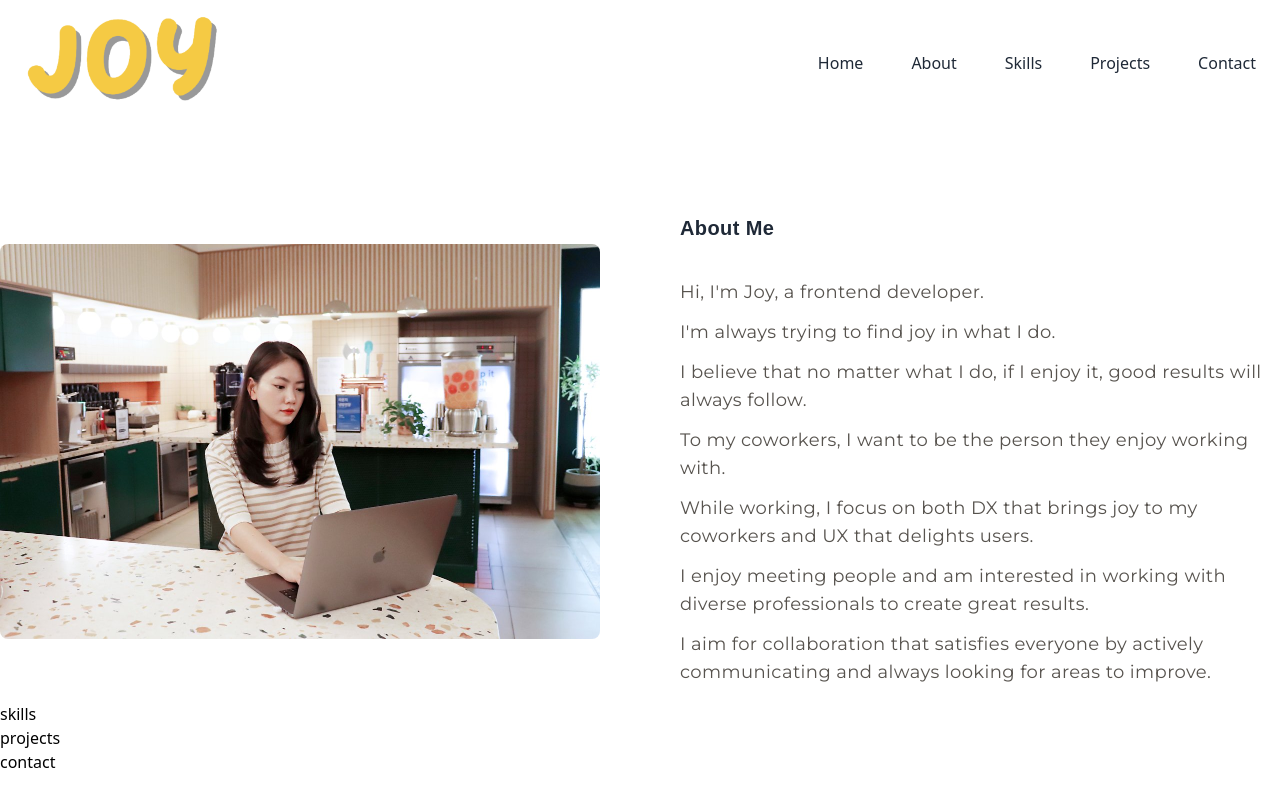
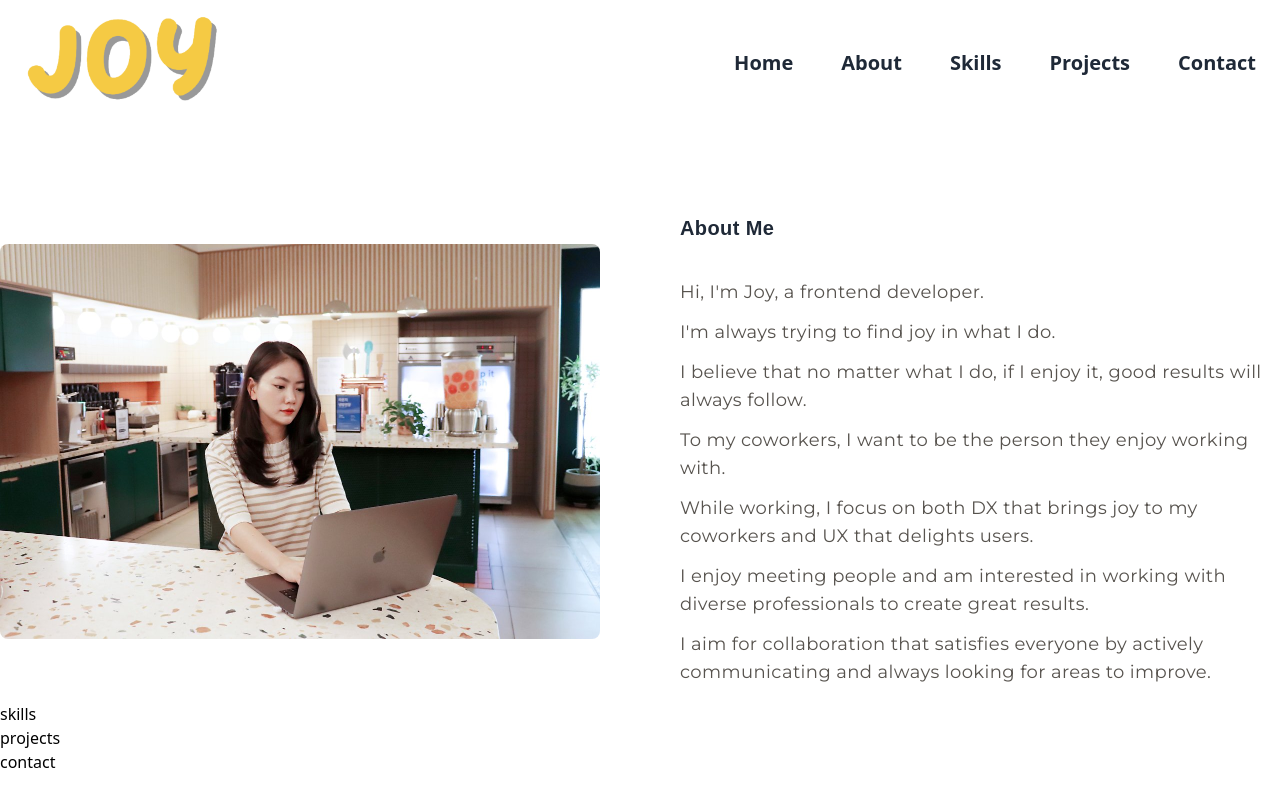
Before and after one commit to joyy-frontend/portfolio, a React (Create React App) app: page / in a window 1280 px wide. Built offline with nearby package versions, Linux system fonts and the light colour scheme; a web font is replaced by a local one.

Commit message:
add Navbar font style

```diff
--- a/src/components/Navbar.tsx
+++ b/src/components/Navbar.tsx
@@ -6,14 +6,15 @@ const Navbar: React.FC = () => {
     <nav className="w-full bg-white shadow-none">
       <div className="flex items-center justify-between px-6 py-4">
         <Link to="/" className="logo">
-          <img src="/logo.png" alt="Logo" className="max-w-[200px] h-auto"/>
+          <img src="/logo.png" alt="Logo" className="max-w-[200px] h-auto cursor-pointer"/>
         </Link>
         <ul className="flex space-x-12">
-          <li><Link to="home" smooth={true} duration={500} className="text-gray-800 hover:text-blue-500 font-medium no-underline">Home</Link></li>
-          <li><Link to="about" smooth={true} duration={500} className="text-gray-800 hover:text-blue-500 font-medium no-underline">About</Link></li>
-          <li><Link to="skills" smooth={true} duration={500} className="text-gray-800 hover:text-blue-500 font-medium no-underline">Skills</Link></li>
-          <li><Link to="projects" smooth={true} duration={500} className="text-gray-800 hover:text-blue-500 font-medium no-underline">Projects</Link></li>
-          <li><Link to="contact" smooth={true} duration={500} className="text-gray-800 hover:text-blue-500 font-medium no-underline">Contact</Link></li>
+          <li><Link to="home" smooth={true} duration={500} className="text-gray-800 hover:text-blue-500 font-black text-lg md:text-xl no-underline">Home</Link></li>
+          <li><Link to="about" smooth={true} duration={500} className="text-gray-800 hover:text-blue-500 font-black text-lg md:text-xl no-underline">About</Link></li>
+          <li><Link to="skills" smooth={true} duration={500} className="text-gray-800 hover:text-blue-500 font-black text-lg md:text-xl no-underline">Skills</Link></li>
+          <li><Link to="projects" smooth={true} duration={500} className="text-gray-800 hover:text-blue-500 font-black md:text-xl no-underline">Projects</Link></li>
+          <li><Link to="contact" smooth={true} duration={500} className="text-gray-800 hover:text-blue-500 font-black md:text-xl no-underline">Contact</Link></li>
+          {/* text-gray-800 hover:text-blue-500 font-medium no-underline */}
         </ul>
       </div>
     </nav>
```
